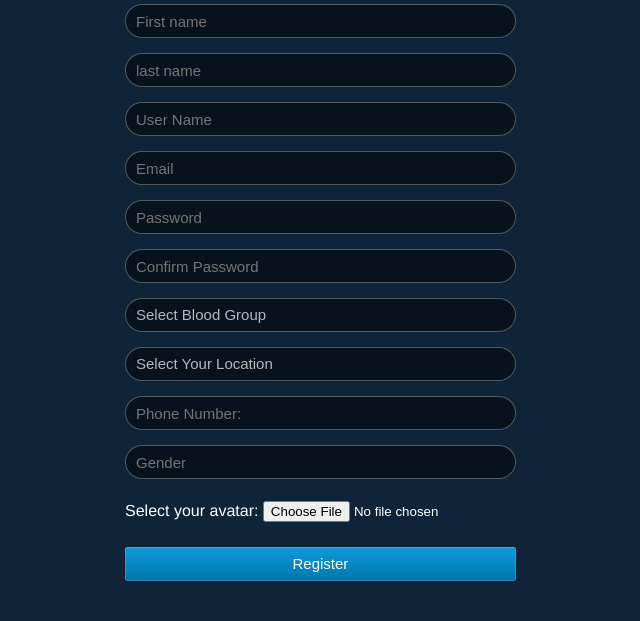
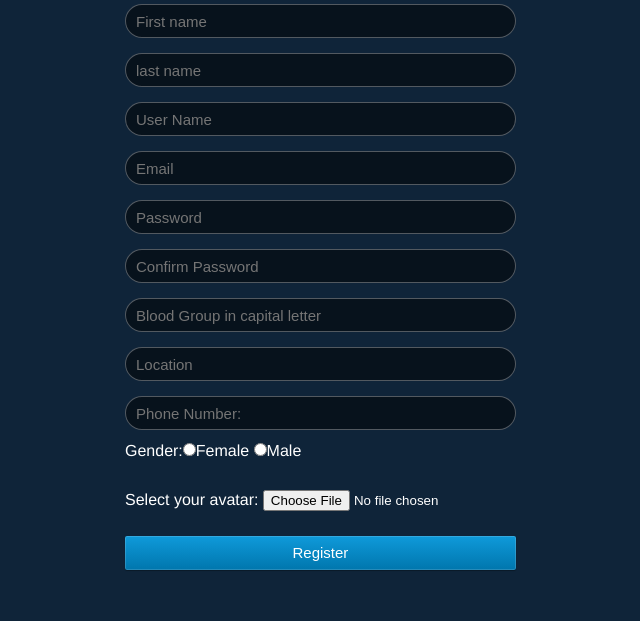
Before and after one commit to destro014/BloodQuest, a PHP site: page /register.php in a window 1280 px wide. Shown: the part 128-749 px from the top of the page, without its empty margins (292-932 px from the left). Run offline with PHP 8.4, Linux system fonts and the light colour scheme.

Commit message:
Update register.php

```diff
--- a/register.php
+++ b/register.php
@@ -74,7 +74,7 @@ if($_SERVER['REQUEST_METHOD']=='POST'){
   <div class="module">
     <h1>Create an account</h1>
     <form class="form" action="<?php echo($_SERVER["PHP_SELF"]); ?>" method="post" enctype="multipart/form-data" autocomplete="on">
-       <div class="alert alert-error"><?= $_SESSION['message']?></div>
+      <div class="alert alert-error"><?= $_SESSION['message']?></div>
       <table>
         <tr>
           <td><input type="text" placeholder="First name" name="firstname" required /></td>
@@ -95,47 +95,31 @@ if($_SERVER['REQUEST_METHOD']=='POST'){
         <td><input type="password" placeholder="Confirm Password" name="confirmpassword" autocomplete="new-password" required /></td>
         </tr>
         <tr>
-          <td>
-            <select  name="bloodgroup" required>
-              <option selected disabled="">Select Blood Group</option>
-              <option value="A+">A+</option>
-              <option value="A-">A-</option>
-              <option value="B+">B+</option>
-              <option value="B-">B-</option>
-              <option value="AB+">AB+</option>
-              <option value="AB-">AB-</option>
-              <option value="O+">O+</option>
-              <option value="O-">O-</option>
-            </select>
-          </td>
+          <td><input type="text" placeholder="Blood Group in capital letter" name="bloodgroup" required /></td>
         </tr>
         <tr>
-          <td>
-            <select  name="location" required>
-              <option selected disabled >Select Your Location</option>
-              <option value="Kathmandu">Kathmandu</option>
-              <option value="Bhaktapur">Bhaktapur</option>
-              <option value="Lalitpur">Lalitpur</option>
-            </select>
-        </td>
+          <td><input type="text" placeholder="Location" name="location" required /></td>
         </tr>
         <tr>
           <td><input type="number" placeholder="Phone Number:" name="phone" required /></td>
         </tr>
-        <tr>
-          <td><input type="text" placeholder="Gender" name="gender" required /></td>
-        </tr>
+         <tr>
+           <td>Gender:<input type="radio" placeholder="Gender" name="gender" value="Female" required>Female
+                <input type="radio"  placeholder="Gender" name="gender" value="Male" required>Male<br><br>
+            </td>
+         </tr>
+
       <tr>
           <td>
              <div class="avatar"><label>Select your avatar: </label><input type="file" name="avatar" accept="image/*" required /></div>
           </td>
         </tr>
+
         <tr>
           <td><input type="submit" value="Register" name="register" class="btn btn-block btn-primary" /></td>
         </tr>
       </table>
-      <!--Gender: &nbsp;<input type="radio" name="male"required> Male  &nbsp;&nbsp;
-              <input type="radio" required> Female <br>-->
+
     </form>
   </div>
 </div>
```
